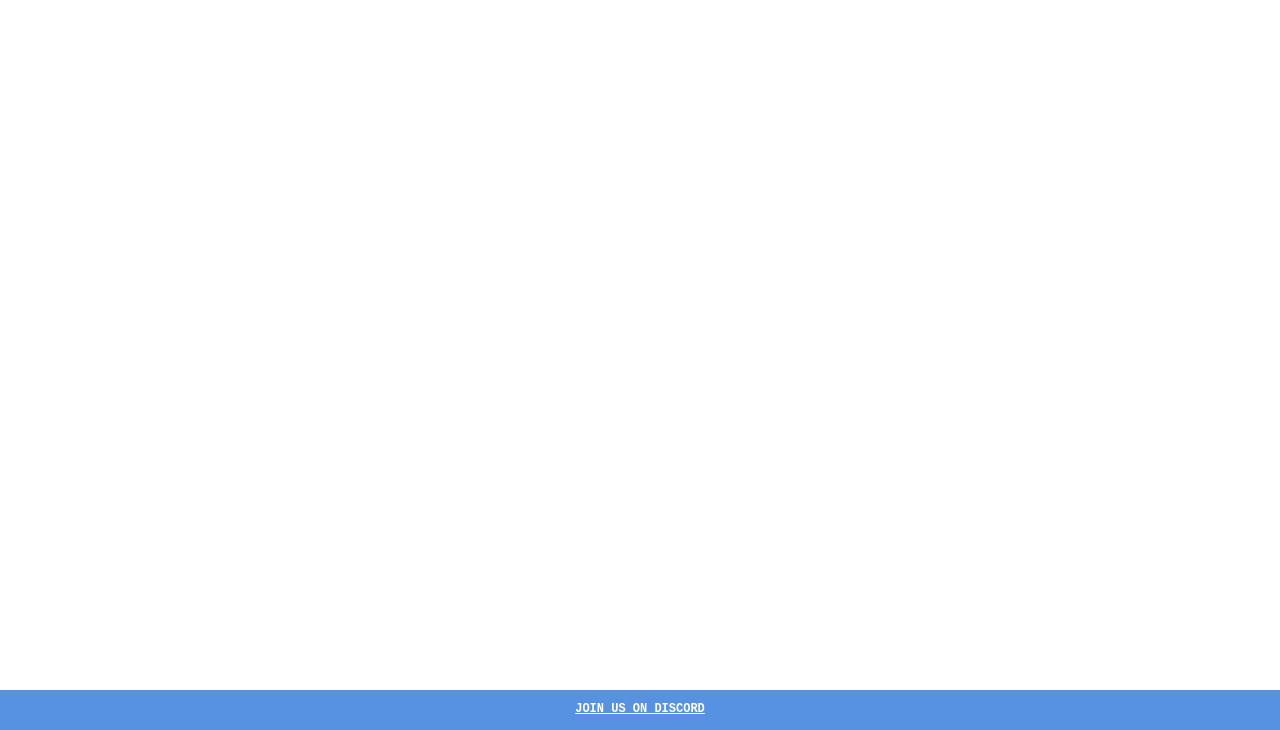
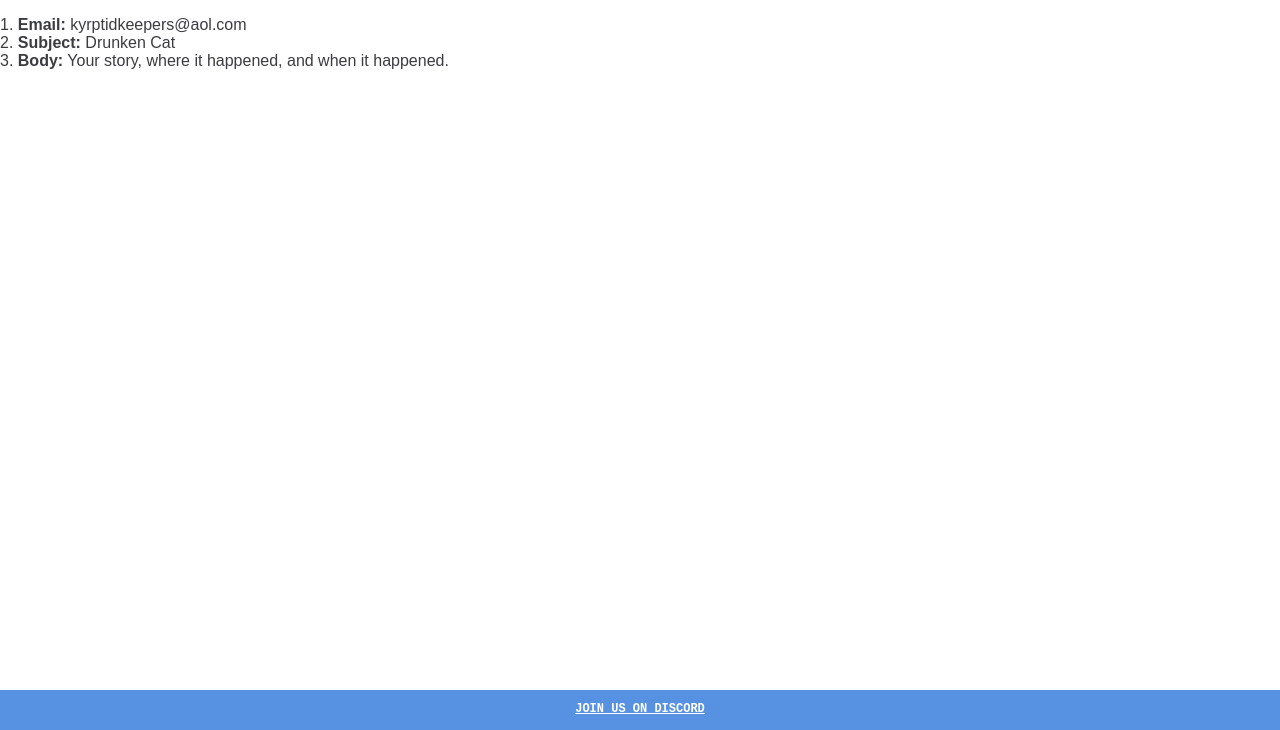
Before and after one commit to HvlfMoon/InClass5, a plain HTML site: page report.html in a window 1280 px wide. Shown: the part 70-800 px from the top of the page. Drawn offline with Linux system fonts and the light colour scheme.

Commit message:
how to report sighting list added

```diff
--- a/report.html
+++ b/report.html
@@ -20,6 +20,11 @@
       <main>
          <h1>Report Your Sighting</h1>
          <!--Add your instructions as a list here-->
+      <ol>
+          <li><b>Email:</b> kyrptidkeepers@aol.com</li>
+          <li><b>Subject:</b> Drunken Cat</li>
+          <li><b>Body:</b> Your story, where it happened, and when it happened.</li>
+      </ol>
       </main>
       <footer><a href="#">Join us on Discord</a></footer>
    </body>
```
